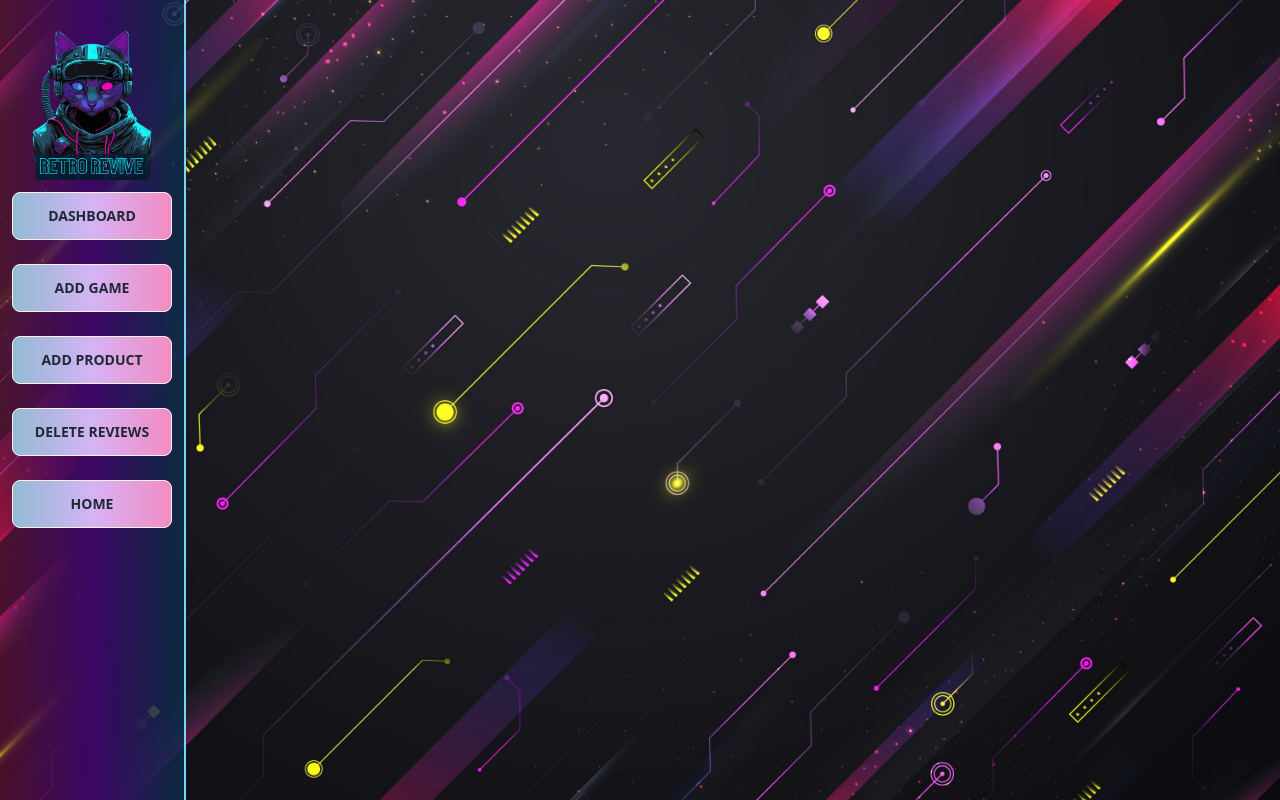
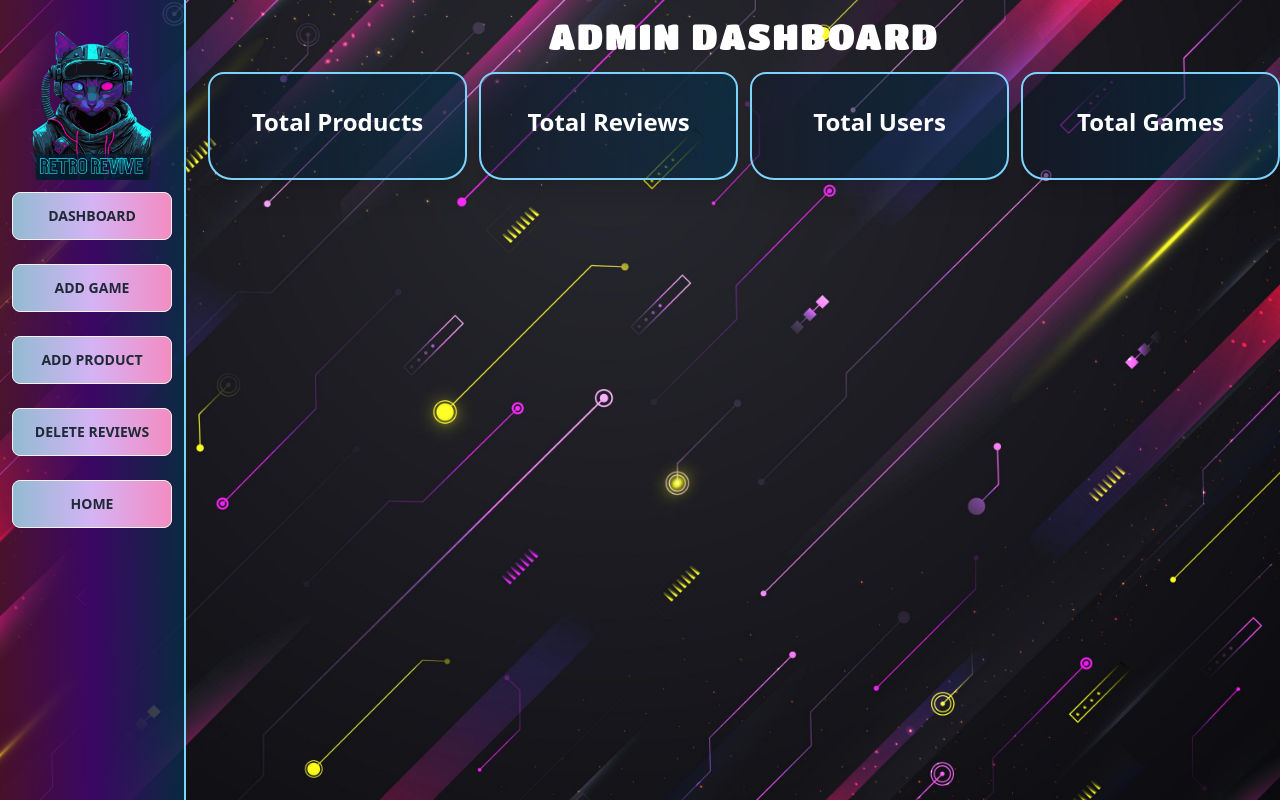
Before and after one commit to ayon121/RetroRevive_Frontend, a React (Vite) app: page /dashboard in a window 1280 px wide. Built offline with nearby package versions, Linux system fonts and the light colour scheme; no server answers; a web font is replaced by a local one.

Commit message:
dashboard completed

```diff
--- /dev/null
+++ b/src/Components/Dashboard/Dashboard.jsx
@@ -0,0 +1,51 @@
+import { useEffect, useState } from "react";
+import Title from "../Title/Title";
+import useAxiosSecure from "../../Hooks/useAxiosSecure";
+
+
+const Dashboard = () => {
+    const [Allinfo, SetAllinfo] = useState([])
+    const axiosSecure = useAxiosSecure()
+    useEffect(() => {
+        axiosSecure.get('/admin')
+            .then(res => SetAllinfo(res.data))
+    }, [axiosSecure])
+
+    const { productcount, reviewcount, userscount, gamescount } = Allinfo
+
+
+    return (
+        <div>
+            <Title title={'Admin Dashboard'}></Title>
+            <div className="w-full grid grid-cols-2 lg:grid-cols-4 gap-3">
+                {/* card 1 */}
+                <div className="card text-center w-auto text-white mb-3 border-2  bg-gradient-to-r from-slate-900/50   to-sky-950/70  lg:rounded-b-3xl border-b-2 border-sky-300 duration-500 hover:top-3  shadow-xl">
+                    <div className="card-body">
+                        <h2 className="font-bold text-2xl text-center">Total Products</h2>
+                        <p className="text-2xl md:text-3xl font-Rubik font-extrabold">{productcount}</p>
+                    </div>
+                </div>
+                <div className="card text-center w-auto text-white mb-3 border-2  bg-gradient-to-r from-slate-900/50   to-sky-950/70  lg:rounded-b-3xl border-b-2 border-sky-300 duration-500 hover:top-3  shadow-xl">
+                    <div className="card-body">
+                        <h2 className="font-bold text-2xl text-center">Total Reviews</h2>
+                        <p className="text-2xl md:text-3xl font-Rubik font-extrabold">{reviewcount}</p>
+                    </div>
+                </div>
+                <div className="card text-center w-auto text-white mb-3 border-2  bg-gradient-to-r from-slate-900/50   to-sky-950/70  lg:rounded-b-3xl border-b-2 border-sky-300 duration-500 hover:top-3  shadow-xl">
+                    <div className="card-body">
+                        <h2 className="font-bold text-2xl text-center">Total Users</h2>
+                        <p className="text-2xl md:text-3xl font-Rubik font-extrabold">{userscount}</p>
+                    </div>
+                </div>
+                <div className="card text-center w-auto text-white mb-3 border-2  bg-gradient-to-r from-slate-900/50   to-sky-950/70  lg:rounded-b-3xl border-b-2 border-sky-300 duration-500 hover:top-3  shadow-xl">
+                    <div className="card-body">
+                        <h2 className="font-bold text-2xl text-center">Total Games</h2>
+                        <p className="text-2xl md:text-3xl font-Rubik font-extrabold">{gamescount}</p>
+                    </div>
+                </div>
+            </div>
+        </div>
+    );
+};
+
+export default Dashboard;
--- a/src/Components/Dashboard/Layout.jsx
+++ b/src/Components/Dashboard/Layout.jsx
@@ -2,7 +2,9 @@ import { Link, Outlet } from "react-router-dom";
 import "../PageCSS/Home.css"
 import cat from "../../../src/assets/retrorevivecat.png"
 
+
 const Layout = () => {
+
     return (
         <div className="backgrnd">
             <div className="">
@@ -13,10 +15,6 @@ const Layout = () => {
                     <Link to="/dashboard/addproduct"><button className="btn w-full   my-3 bg-gradient-to-r from-sky-700/40  via-purple-500/40 to-pink-400/80 font-bold hover:border-sky-300">Add Product</button></Link>
                     <Link to="/dashboard/deletereviews"><button className="btn w-full   my-3 bg-gradient-to-r from-sky-700/40  via-purple-500/40 to-pink-400/80 font-bold hover:border-sky-300">Delete Reviews</button></Link>
                     <Link to="/"><button className="btn w-full   my-3 bg-gradient-to-r from-sky-700/40  via-purple-500/40 to-pink-400/80 font-bold hover:border-sky-300">Home</button></Link>
-                    {/* <div role="tablist" className="tabs tabs-boxed text-center text-[#3fb43b] font-bold gap-3 ">
-                    <Link to="/dashboard/addgame"><a role="tab" className="tab bg-[#3fb43b] text-white px-7">ADD GAME</a></Link>
-                    <Link to="/dashboard/deletereviews"><a role="tab" className="tab bg-[#3fb43b] text-white px-7">DELETE REVIEWS</a></Link>
-                </div> */}
                 </div>
                 <div className="min-h-screen relative md:ml-52">
                     <Outlet></Outlet>
--- a/src/main.jsx
+++ b/src/main.jsx
@@ -35,6 +35,7 @@ import RockPapers from './Components/Playstation/ROCKPAPER/ROCKPAPERS';
 import AllProducts from './Components/Pages/AllProducts/AllProducts';
 import Profile from './Components/Pages/Profile';
 import AddProduct from './Components/Dashboard/AddProduct';
+import Dashboard from './Components/Dashboard/Dashboard';
 
 
 
@@ -116,6 +117,10 @@ const router = createBrowserRouter([
     element : <Layout></Layout>,
     children  : [
       {
+        path : "/dashboard",
+        element : <Dashboard></Dashboard>
+      },
+      {
         path : '/dashboard/addgame' ,
         element : <PrivateRoute><AddGame></AddGame> </PrivateRoute>
       },
```
